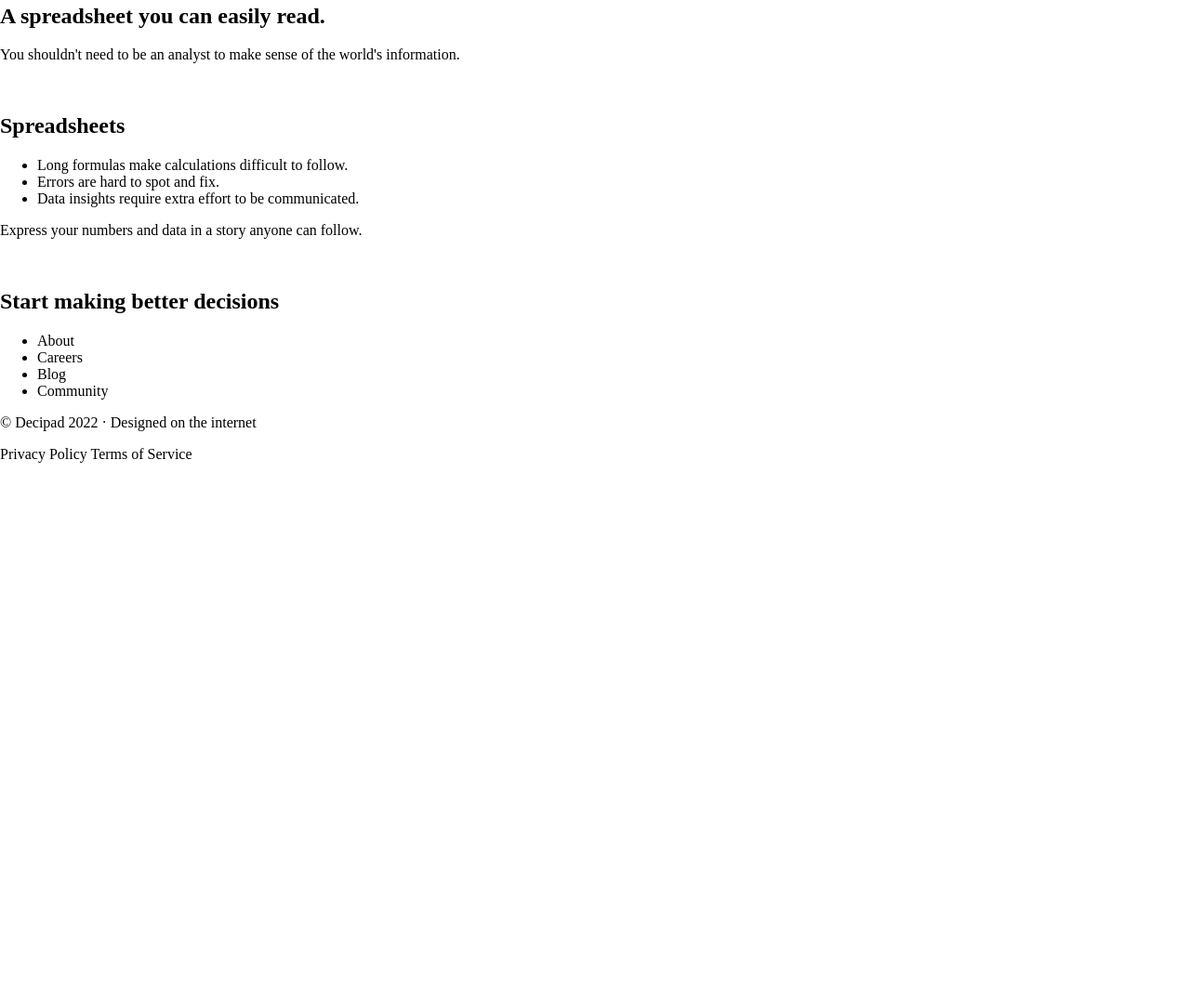
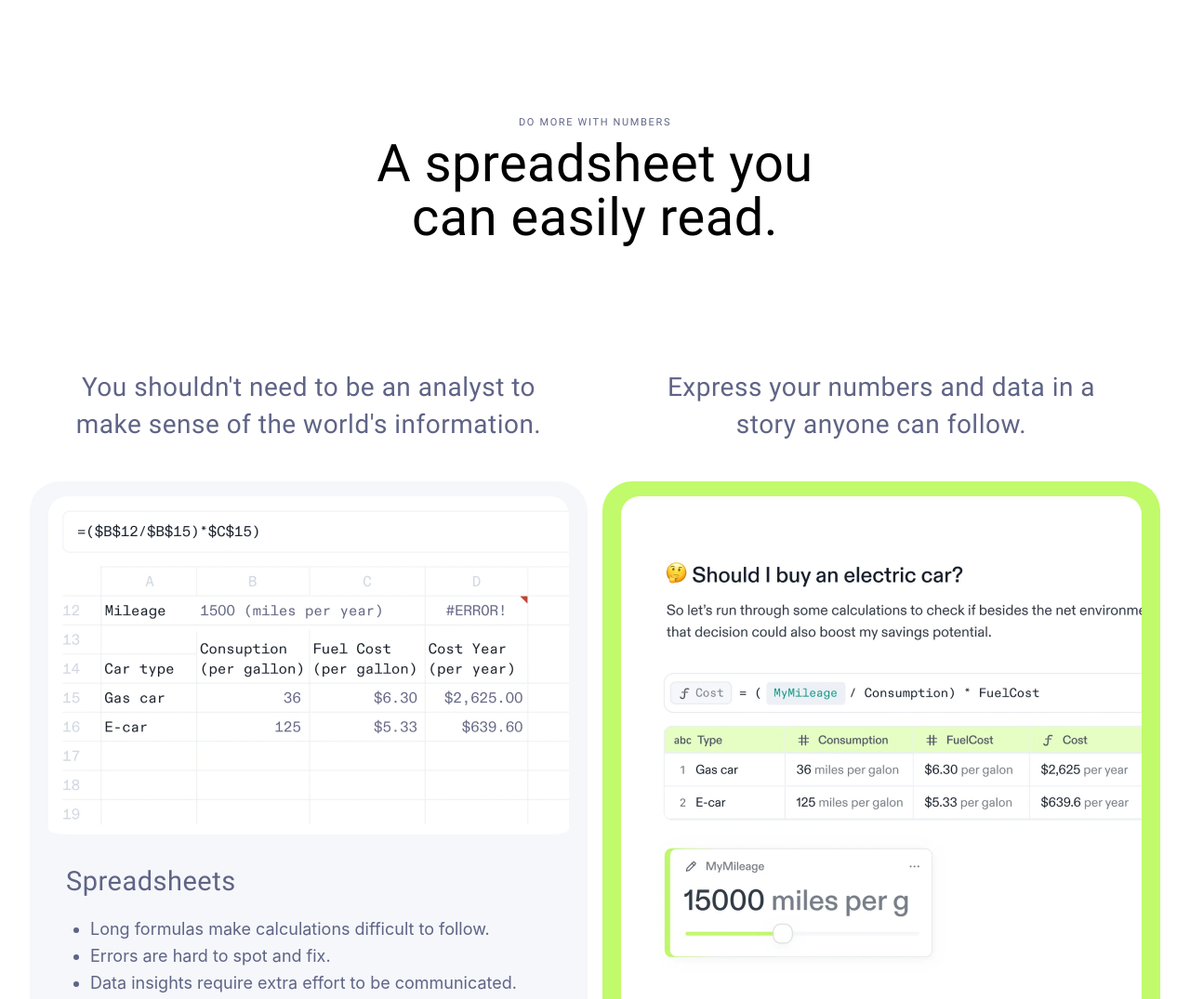
Before and after one commit to mutualfeelings/Decipad, a plain HTML site: page index.html in a window 1280 px wide. Shown: the part 5120-6195 px from the top of the page at 93% size. Before the commit the page ends 5618 px from the top, so only its background shows below. Drawn offline with Linux system fonts and the light colour scheme; a web font is replaced by a local one.

Commit message:
landing is done

```diff
--- a/index.html
+++ b/index.html
@@ -181,7 +181,7 @@
             <div class="fifth-screen-firstBlock-main">
                 <p class="fifth-screen-firstBlock-headText">You shouldn't need to be an analyst to make sense of the world's information.</p>
                 <div class="fifth-screen-firstBlock-allContent">
-                    <img src="" alt="" class="fifth-screen-firstBlock-img">
+                    <img src="/src/IMAGE_6.jpg" alt="" class="fifth-screen-firstBlock-img">
                     <h2 class="fifth-screen-firstBlock-h2">Spreadsheets</h2>
                     <ul class="fifth-screen-firstBlock-list">
                         <li class="fifth-screen-firstBlock-list-item">Long formulas make calculations difficult to follow.</li>
@@ -194,7 +194,7 @@
             <div class="fifth-screen-secondBlock-main">
                 <p class="fifth-screen-secondBlock-headText">Express your numbers and data in a story anyone can follow.</p>
                 <div class="fifth-screen-secondBlock-allContent">
-                    <img src="" alt="" class="fifth-screen-secondBlock-img">
+                    <img src="/src/IMAGE_5.jpg" alt="" class="fifth-screen-secondBlock-img">
                 </div>
             </div>
         </div>
@@ -203,12 +203,14 @@
     <section class="sixth-screen">
         <h1 class="sixth-screen-mainText">Start making better decisions</h1>
         <div class="sixth-screen-linkBlock">
+            <hr class="sixth-screen-linkBlock-rectangle">
             <ul class="sixth-screen-linkBlock-list">
                 <li class="sixth-screen-linkBlock-item"><a href="">About</a></li>
                 <li class="sixth-screen-linkBlock-item"><a href="">Careers</a></li>
                 <li class="sixth-screen-linkBlock-item"><a href="">Blog</a></li>
                 <li class="sixth-screen-linkBlock-item"><a href="">Community</a></li>
             </ul>
+            <div class="sixth-screen-linkBlock-rectangle"></div>
         </div>
 
         <footer class="sixth-screen-footer">
--- a/main.css
+++ b/main.css
@@ -1227,3 +1227,334 @@ a {
 
     color: #333333;
 }
+
+.fifth-screen {
+    background-color: #FFFFFF;
+    width: 100%;
+    max-width: 1280px;
+    height: 1227px;
+
+    margin: 0 auto;
+
+    display: flex;
+    flex-direction: column;
+
+    justify-content: center;
+}
+
+.fifth-screen_head-p {
+    font-family: Roboto;
+    color: #5F6486;
+
+    display: block;
+    margin: 0 auto;
+
+    padding-top: 118px;
+
+    font-size: 11px;
+    font-style: normal;
+    font-weight: 400;
+    line-height: 11px;
+    letter-spacing: 1.65px;
+    text-transform: uppercase;
+}
+
+.fifth-screen-head-h1 {
+    width: 555px;
+    height: 117px;
+
+    font-family: Roboto;
+    font-size: 56px;
+    font-weight: 400;
+    line-height: 58px;
+    letter-spacing: 0.5px;
+    text-align: center;
+
+    margin: 0 auto;
+
+    padding-top: 10px;
+}
+
+.fifth-screen-firstBlock {
+    display: flex;
+    flex-direction: row;
+    justify-content: center;
+
+    gap: 16px;
+
+    margin-top: 133px;
+}
+
+.fifth-screen-firstBlock-main {
+    display: flex;
+    flex-direction: column;
+}
+
+.fifth-screen-firstBlock-headText {
+    width: 509px;
+    height: 80px;
+
+    margin: 0 auto;
+
+    font-family: Roboto;
+    font-size: 28px;
+    font-weight: 400;
+    line-height: 40px;
+    letter-spacing: 0.5px;
+    text-align: center;
+
+    color: #5F6486;
+
+}
+
+.fifth-screen-firstBlock-allContent {
+    display: flex;
+    flex-direction: column;
+
+    width: 600px;
+    height: 600px;
+    border-radius: 32px;
+
+    margin-top: 41px;
+
+    background-color: #F5F7FA;
+}
+
+.fifth-screen-firstBlock-img {
+    width: 560px;
+    height: 364px;
+    border-radius: 36px;
+
+    margin: 0 auto;
+
+    padding: 16px;
+    padding-bottom: 30px;
+}
+
+.fifth-screen-firstBlock-h2 {
+    width: 183px;
+    height: 40px;
+
+    padding-left: 39px;
+    margin-top: 0;
+    margin-bottom: 17px;
+
+    font-family: Roboto;
+    font-size: 29px;
+    font-weight: 400;
+    line-height: 40px;
+    letter-spacing: 0.5px;
+    text-align: left;
+
+    color: #5F6486;
+}
+
+.fifth-screen-firstBlock-list {
+    margin-top: 0;
+    margin-bottom: 30px;
+    margin-left: 0;
+    margin-right: 0;
+
+    padding: 0;
+    padding-left: 65px;
+
+    /* list-style: none; */
+}
+
+
+.fifth-screen-firstBlock-list-item {
+    font-family: Inter;
+    font-size: 18px;
+    font-weight: 400;
+    line-height: 29px;
+    letter-spacing: 0em;
+    text-align: left;
+
+    color: #5F6486;
+
+    /* background-image: url(/src/list-style.png);
+    background-position: -15px 2px;
+    background-repeat: no-repeat; */
+}
+
+.fifth-screen-secondBlock-main {
+    display: flex;
+    flex-direction: column;
+}
+
+.fifth-screen-secondBlock-allContent {
+    display: flex;
+    flex-direction: column;
+
+    width: 600px;
+    height: 600px;
+    border-radius: 32px;
+
+    margin-top: 41px;
+
+    background-color: #C1FA6B;
+}
+
+.fifth-screen-secondBlock-headText {
+    width: 509px;
+    height: 80px;
+
+    margin: 0 auto;
+
+    font-family: Roboto;
+    font-size: 28px;
+    font-weight: 400;
+    line-height: 40px;
+    letter-spacing: 0.5px;
+    text-align: center;
+
+    color: #5F6486;
+}
+
+.fifth-screen-secondBlock-img {
+    width: 560px;
+    height: 568px;
+    border-radius: 36px;
+
+    margin: 0 auto;
+
+    padding: 16px;
+    padding-bottom: 30px;
+}
+
+.sixth-screen {
+    background-color: #C1FA6B;
+
+    width: 100%;
+    height: 628px;
+
+    display: flex;
+    flex-direction: column;
+
+    align-items: center;
+}
+
+.sixth-screen-mainText {
+    width: 448px;
+    height: 121px;
+
+    color: #333333;
+
+    font-family: Roboto;
+    font-size: 61px;
+    font-weight: 400;
+    line-height: 60px;
+    letter-spacing: 0.5px;
+    text-align: center;
+
+    margin: 0;
+    padding-top: 162px;
+    padding-bottom: 162px;
+}
+
+.sixth-screen-linkBlock {
+    display: flex;
+    flex-direction: column;
+    align-items: center;
+}
+
+.sixth-screen-linkBlock-rectangle {
+    width: 1085px;
+    height: 1px;
+
+    border: none;
+    margin: 0;
+
+    background-color: #AFE362;
+    color: #AFE362;
+}
+
+.sixth-screen-linkBlock-list {
+    list-style: none;
+
+    display: flex;
+
+    width: 249px;
+    height: 24px;
+
+    gap: 18px;
+
+    padding: 0;
+    padding-top: 41px;
+    padding-bottom: 41px;
+    margin: 0;
+}
+
+.sixth-screen-linkBlock-item {
+    color: #121213 80%;
+
+    font-family: Inter;
+    font-size: 13px;
+    font-weight: 400;
+    line-height: 23px;
+    letter-spacing: 0em;
+    text-align: left;
+
+}
+
+.sixth-screen-footer {
+    display: flex;
+    flex-direction: row;
+    justify-content: center;
+
+    padding-top: 15px;
+
+    width: 100%;
+    max-width: 1085px;
+
+    gap: 17px;
+}
+
+.sixth-screen-footer_cop {
+    width: 231px;
+    height: 20px;
+
+    color: #586F36;
+
+    font-family: Arial;
+    font-size: 11px;
+    font-weight: 400;
+    line-height: 20px;
+    letter-spacing: 0.10000000149011612px;
+    text-align: left;
+
+    margin: 0;
+    padding-right: 60%;
+}
+
+.sixth-screen-footer_prvcy {
+    width: 76px;
+    height: 20px;
+
+    color: #586F36;
+
+    font-family: Arial;
+    font-size: 11px;
+    font-weight: 400;
+    line-height: 20px;
+    letter-spacing: 0.10000000149011612px;
+    text-align: left;
+
+    margin: 0;
+}
+
+.sixth-screen-footer_term {
+    width: 91px;
+    height: 20px;
+
+    color: #586F36;
+
+    font-family: Arial;
+    font-size: 11px;
+    font-weight: 400;
+    line-height: 20px;
+    letter-spacing: 0.10000000149011612px;
+    text-align: left;
+
+    margin: 0;
+}
```
Also changed, not shown: src/list-style.png (added).
